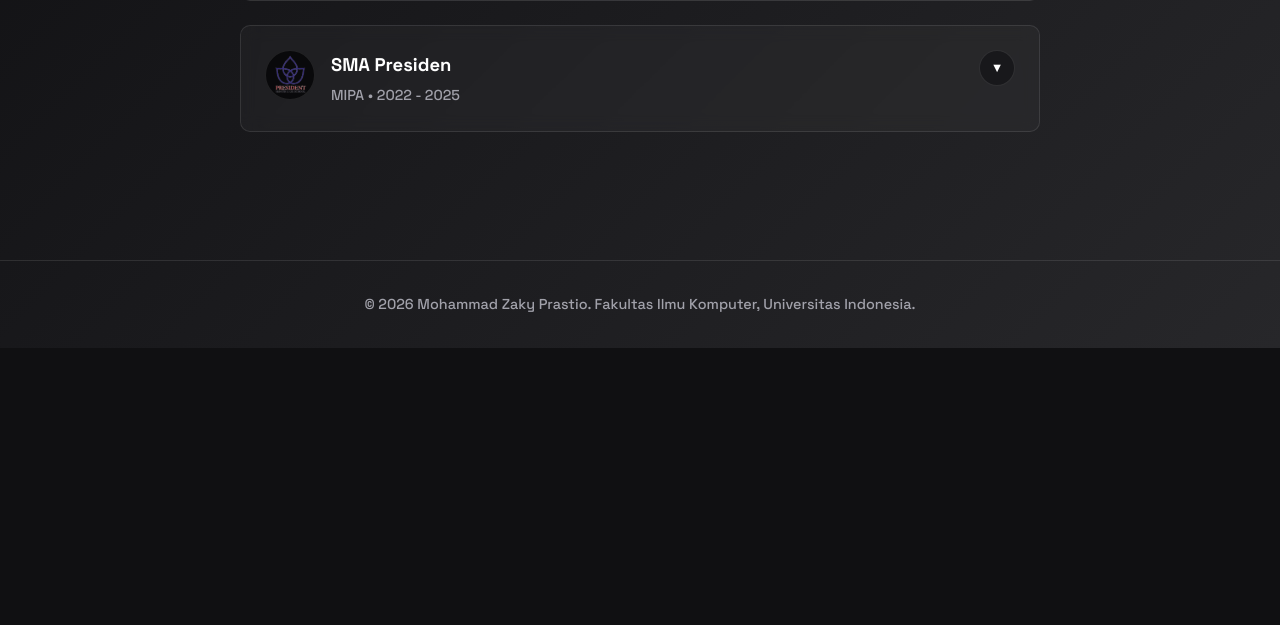
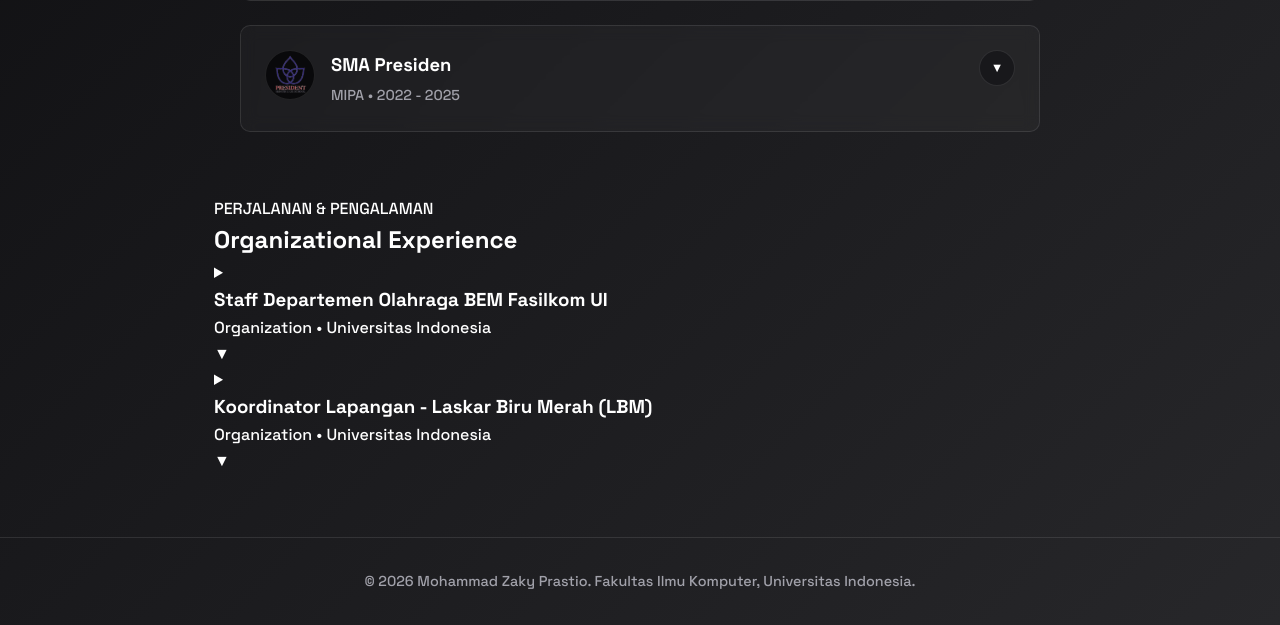
Before and after one commit to ZackForKey/myportofolio, a Django app: page / in a window 1280 px wide. Shown: the part 932-1557 px from the top of the page. Before the commit the page ends 1280 px from the top, so only its background shows below. Run offline with Django 5.2, Linux system fonts and the light colour scheme.

Commit message:
pengalaman

```diff
--- a/main/templates/main.html
+++ b/main/templates/main.html
@@ -56,7 +56,7 @@
             </div>
         </section>
 
-        <!-- SECTION BARU: EDUCATION  -->
+        <!-- SECTION EDUCATION  -->
         <section id="education" class="education-section">
             <div class="container">
                 <h2>Riwayat Pendidikan</h2>
@@ -74,7 +74,7 @@
                                 <summary class="arrow-btn" title="Lihat detail kegiatan">&#9660;</summary>
                                 <div class="edu-details">
                                     <ul>
-                                        <li>Mengikuti organisasi Bem Departemen Olahraga.</li>
+                                        <li>Mengikuti organisasi BEM Departemen Olahraga.</li>
                                         <li>Meminati Bidang Robotik dan software engineering.</li>
                                         <li>Sedang Berusaha Menaikan IPK :D.</li>
                                     </ul>
@@ -104,7 +104,50 @@
                         </div>
                     </div>
 
+                </div>
+            </div>
+        </section>
 
+        <!-- SECTION EXPERIENCE -->
+        <section class="experience-section" id="experience">
+            <div class="container">
+                <p class="section-kicker">PERJALANAN & PENGALAMAN</p>
+                <h2 class="section-title">Organizational Experience</h2>
+
+                <div class="exp-container">
+                    <!-- Item 1: Pengalaman Organisasi -->
+                    <details class="exp-card">
+                        <summary class="exp-header">
+                            <div class="exp-title-group">
+                                <h3>Staff Departemen Olahraga BEM Fasilkom UI</h3>
+                                <p class="exp-sub">Organization &bull; Universitas Indonesia</p>
+                            </div>
+                            <span class="exp-arrow">&#9660;</span>
+                        </summary>
+                        <div class="exp-details">
+                            <ul>
+                                <li>Aktif berkontribusi sebagai Staff Departemen Olahraga (Depor) BEM Fasilkom UI 2026.</li>
+                                <li>Menjadi Penanggung Jawab / Pemegang Unit Kegiatan Olahraga (UKOR) Voli serta terlibat langsung dalam perencanaan dan pelaksanaan program kerja Olimpiade Universitas Indonesia (Olim UI).</li>
+                            </ul>
+                        </div>
+                    </details>
+
+                    <!-- Item 2: Pengalaman Kerja -->
+                    <details class="exp-card">
+                        <summary class="exp-header">
+                            <div class="exp-title-group">
+                                <h3>Koordinator Lapangan - Laskar Biru Merah (LBM)</h3>
+                                <p class="exp-sub">Organization &bull; Universitas Indonesia</p>
+                            </div>
+                            <span class="exp-arrow">&#9660;</span>
+                        </summary>
+                        <div class="exp-details">
+                            <ul>
+                                <li>Bergabung dalam Laskar Biru Merah (LBM), kelompok suporter Fasilkom UI yang memberikan semangat kepada kontingen CSUI dalam berbagai ajang kompetisi antar fakultas. </li>
+                                <li>Bertanggung jawab sebagai Koordinator Lapangan yang mengatur jalannya kegiatan suporteran, koordinasi massa, serta akomodasi dan peralatan yang dibutuhkan selama acara berlangsung.</li>
+                            </ul>
+                        </div>
+                    </details>
                 </div>
             </div>
         </section>
```
